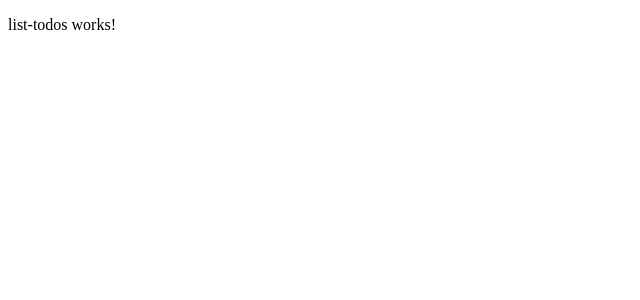
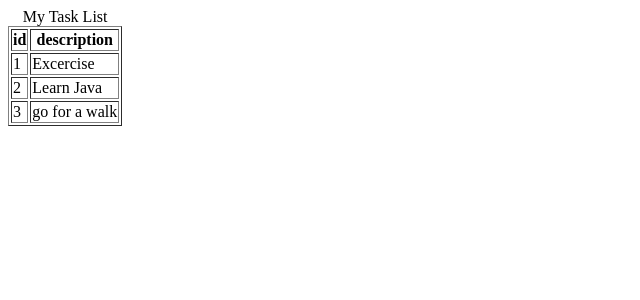
Before and after one commit to statst/angular-app, an Angular app: page /todos in a window 1280 px wide. Shown: the top 300 px of the page, without its empty margins (0-640 px from the left). Built offline with nearby package versions, Linux system fonts and the light colour scheme.

Commit message:
routing welcome page to todo

```diff
--- a/src/app/list-todos/list-todos.component.html
+++ b/src/app/list-todos/list-todos.component.html
@@ -1 +1,16 @@
-<p>list-todos works!</p>
+<table border="1">
+    <caption>My Task List</caption>
+    <thead>
+        <tr>
+            <th>id</th>
+            <th>description</th>
+        </tr>
+    </thead>
+    <tbody>
+        <tr *ngFor="let todo of todos">
+            <td>{{todo.id}}</td>
+            <td>{{todo.description}}</td>
+        </tr>
+
+    </tbody>
+</table>
--- a/src/app/list-todos/list-todos.component.ts
+++ b/src/app/list-todos/list-todos.component.ts
@@ -7,6 +7,17 @@ import { Component, OnInit } from '@angular/core';
 })
 export class ListTodosComponent implements OnInit {
 
+  todos = [
+    {id:1, description: 'Excercise'},
+    {id:2, description: 'Learn Java'},
+    {id:3, description: 'go for a walk'},
+  ]
+
+  todo = {
+    id: 1,
+    description: 'finish assignment'
+  }
+
   constructor() { }
 
   ngOnInit(): void {
--- a/src/app/welcome/welcome.component.html
+++ b/src/app/welcome/welcome.component.html
@@ -1 +1,3 @@
-<p>welcome {{name}}, mange your tasks here!</p>
+<div>welcome {{name}}, to Lineup!
+
+<div>You can manage your tasks <a routerLink="/todos">here</a></div>
```
